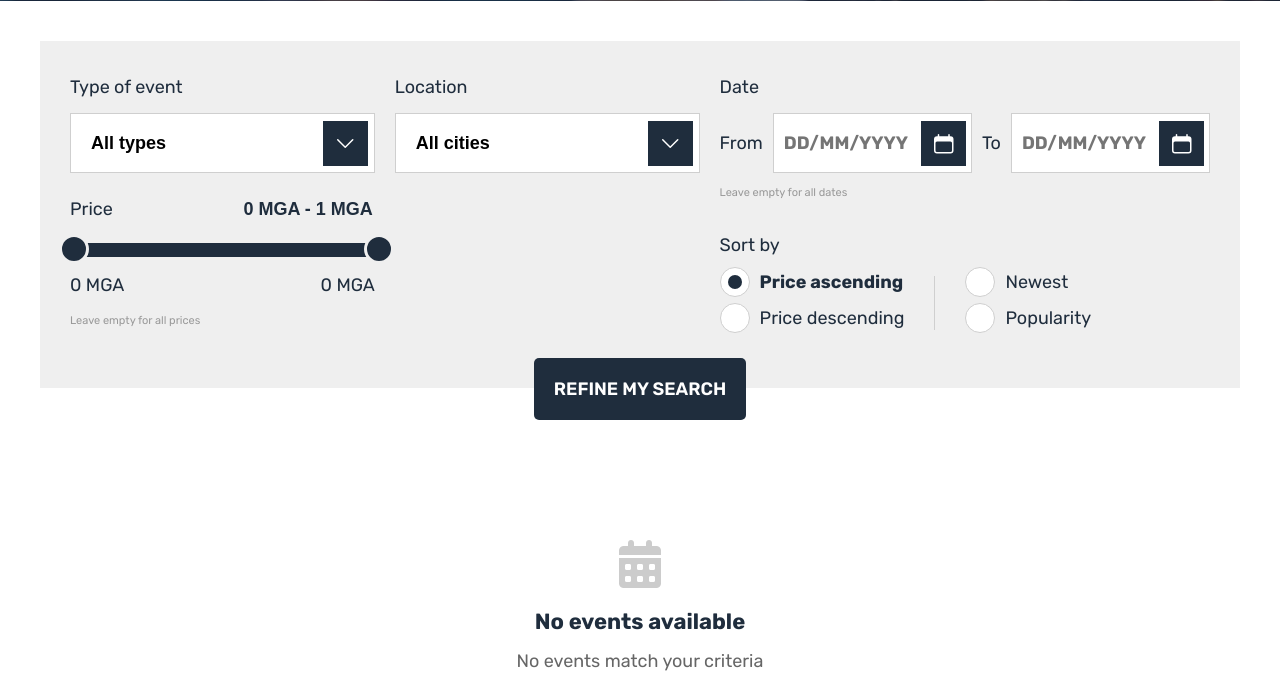
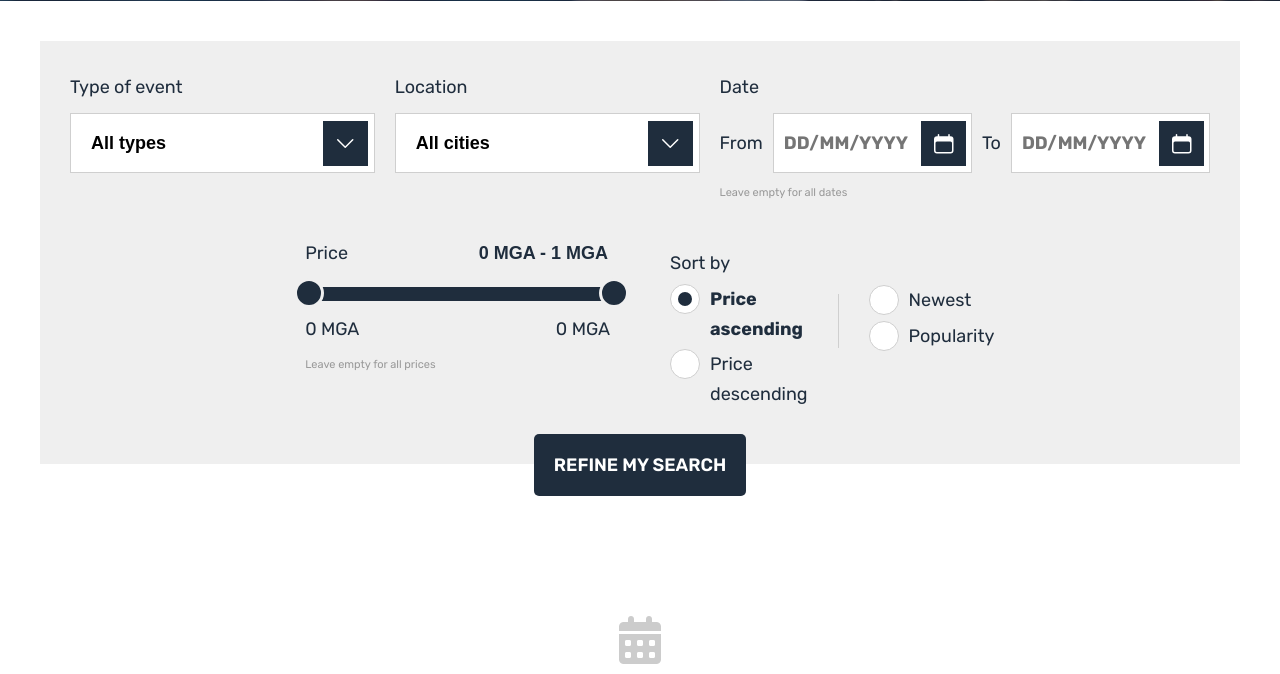
Before and after one commit to ainamanampisoa/Aiolia-event, a Symfony app: template Aiolia-event-front/templates/event/list.html.twig in a window 1280 px wide. Shown: the part 893-1567 px from the top of the page. Run offline with Twig, Linux system fonts and the light colour scheme; the template is opened without the code that fills it, so the values that code supplies are empty; some libraries are stand-ins or nearby versions; some web fonts are replaced.

Commit message:
filtre recherche

```diff
--- a/Aiolia-event-front/public/vente-ticket/css/main.css
+++ b/Aiolia-event-front/public/vente-ticket/css/main.css
@@ -1534,9 +1534,33 @@ a.ui-button:active,
     background-color: var(--beige);
     padding: 40px 30px
 }
+.cont-filtre .filter-row {
+    width: 100%;
+    flex-wrap: wrap;
+}
+.cont-filtre .filter-row-top {
+    margin-bottom: 8px;
+}
+.cont-filtre .filter-row-bottom {
+    justify-content: center;
+    margin-top: 0;
+}
 .cont-filtre .col {
     width: 33.33%;
     padding: 0 20px
+}
+.cont-filtre .filter-row-bottom .col-price {
+    width: 50%;
+    max-width: 520px;
+}
+.cont-filtre .filter-row-bottom .col-sort {
+    width: 35%;
+    max-width: 420px;
+    margin-left: 40px;
+}
+.cont-filtre .filter-row-bottom .col-price,
+.cont-filtre .filter-row-bottom .col-sort {
+    padding: 0 10px;
 }
 .cont-filtre .blc-chp {
     margin-bottom: 20px;
@@ -1676,6 +1700,9 @@ a.ui-button:active,
 }
 .blc-option {
     margin-top: -5px;
+}
+.blc-chp-sort {
+    margin-top: 10px;
 }
 
 
--- a/Aiolia-event-front/templates/event/list.html.twig
+++ b/Aiolia-event-front/templates/event/list.html.twig
@@ -23,8 +23,9 @@
                             <input type="hidden" name="q" value="{{ searchQuery }}">
                         {% endif %}
 
-                    <div class="cont-filtre d-flex  wow fadeInUp" data-wow-delay="300ms">
-
+                    <div class="cont-filtre d-flex wow fadeInUp" data-wow-delay="300ms">
+                        {# Ligne du haut : type, ville, dates #}
+                        <div class="filter-row filter-row-top d-flex">
                             <div class="col">
                                 <div class="blc-chp">
                                     <label>{{ 'events.filter_type_label'|trans }}</label>
@@ -37,24 +38,8 @@
                                         {% endfor %}
                                     </select>
                                 </div>
+                            </div>
 
-                                <div class="blc-chp">
-                                    <label for="amount">{{ 'events.filter_price_label'|trans }}</label>
-                                    <input type="text" id="amount" readonly value="" placeholder="{{ 'events.filter_price_placeholder'|trans }}">
-                                    <input type="hidden" id="price_min" name="price_min" value="{{ filters.price_min ?? '' }}">
-                                    <input type="hidden" id="price_max" name="price_max" value="{{ filters.price_max ?? '' }}">
-                                    <div id="slider-range"
-                                         data-min="{{ price_bounds.min }}"
-                                         data-max="{{ price_bounds.max }}"></div>
-                                    <div class="blc-prix">
-                                        <span class="min">{{ price_bounds.min|number_format(0, '.', ' ') }} MGA</span>
-                                        <span class="max">{{ price_bounds.max|number_format(0, '.', ' ') }} MGA</span>
-
-                                    </div>
-                                    <small style="font-size: 11px; color: #999; display: block; margin-top: 4px;">{{ 'events.filter_price_hint'|trans }}</small>
-                                </div>
-
-                            </div>
                             <div class="col">
                                 <div class="blc-chp">
                                     <label>{{ 'events.filter_location_label'|trans }}</label>
@@ -68,6 +53,7 @@
                                     </select>
                                 </div>
                             </div>
+
                             <div class="col">
                                 <div class="blc-chp">
                                     <label>{{ 'events.filter_date_label'|trans }}</label>
@@ -79,7 +65,30 @@
                                     </div>
                                     <small style="font-size: 11px; color: #999; display: block; margin-top: 4px;">{{ 'events.filter_date_hint'|trans }}</small>
                                 </div>
+                            </div>
+                        </div>
+
+                        {# Ligne du bas : prix (gauche) + tri (droite) #}
+                        <div class="filter-row filter-row-bottom d-flex">
+                            <div class="col col-price">
                                 <div class="blc-chp">
+                                    <label for="amount">{{ 'events.filter_price_label'|trans }}</label>
+                                    <input type="text" id="amount" readonly value="" placeholder="{{ 'events.filter_price_placeholder'|trans }}">
+                                    <input type="hidden" id="price_min" name="price_min" value="{{ filters.price_min ?? '' }}">
+                                    <input type="hidden" id="price_max" name="price_max" value="{{ filters.price_max ?? '' }}">
+                                    <div id="slider-range"
+                                         data-min="{{ price_bounds.min }}"
+                                         data-max="{{ price_bounds.max }}"></div>
+                                    <div class="blc-prix">
+                                        <span class="min">{{ price_bounds.min|number_format(0, '.', ' ') }} MGA</span>
+                                        <span class="max">{{ price_bounds.max|number_format(0, '.', ' ') }} MGA</span>
+                                    </div>
+                                    <small style="font-size: 11px; color: #999; display: block; margin-top: 4px;">{{ 'events.filter_price_hint'|trans }}</small>
+                                </div>
+                            </div>
+
+                            <div class="col col-sort">
+                                <div class="blc-chp blc-chp-sort">
                                     <label>{{ 'events.filter_sort_label'|trans }}</label>
 
                                     <div class="blc-option d-flex">
@@ -108,11 +117,9 @@
                                         </div>
 
                                     </div>
-
-
                                 </div>
                             </div>
-
+                        </div>
                     </div>
                     <div class="blcBtn text-center">
                         <button type="submit" class="btn submit">{{ 'events.filter_submit'|trans }}</button>
```
